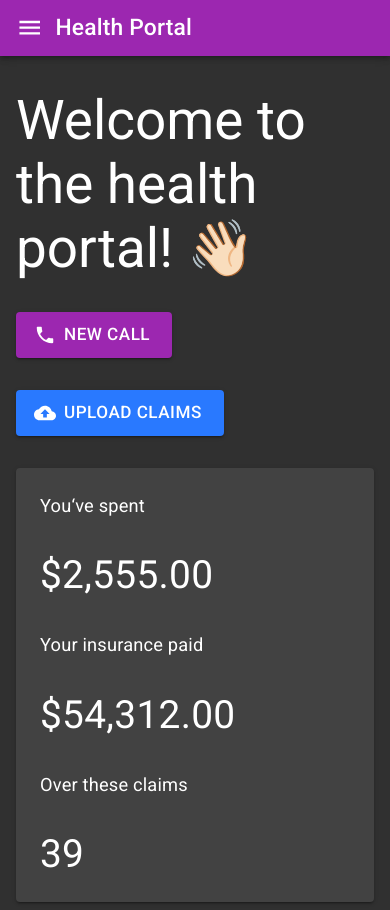
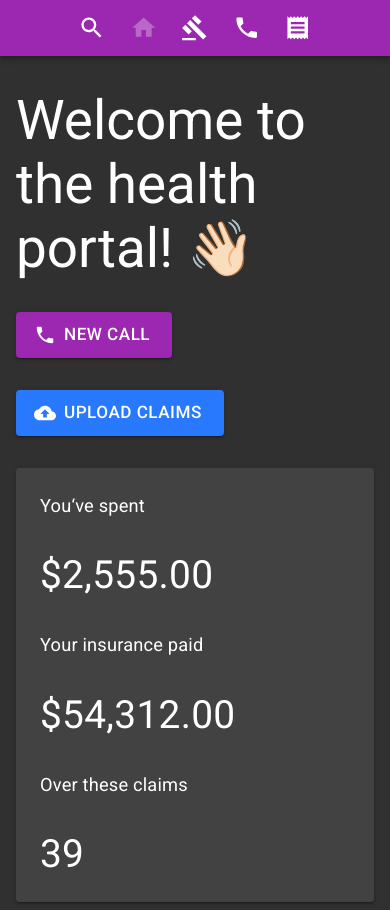
Before and after one commit to ChaosExAnima/health-portal, a Next.js app: page / in a window 390 px wide. Built offline with nearby package versions, Linux system fonts and the light colour scheme.

Commit message:
Overhauls navigation. Autocomplete TBD!

```diff
--- a/components/navigation/index.tsx
+++ b/components/navigation/index.tsx
@@ -1,61 +1,62 @@
-import { useState } from 'react';
-import { AppBar, Drawer, IconButton, List, ListSubheader, makeStyles, Toolbar, Typography } from '@material-ui/core';
-import MenuIcon from '@material-ui/icons/menu';
+import { AppBar, Container, Toolbar, Typography, useMediaQuery, useTheme } from '@material-ui/core';
+import { createStyles, makeStyles, Theme } from '@material-ui/core/styles';
 
+import SearchBar, { SearchOption } from 'components/search-bar';
 import navigation from 'config/navigation';
-import NavItemLink from './nav-item-link';
+import NavItem from './nav-item';
 
-import type { NavigationProps } from './index.d';
+const useStyles = makeStyles( ( theme: Theme ) =>
+	createStyles( {
+		title: {
+			flexGrow: 1,
+			display: 'none',
+			[ theme.breakpoints.up( 'sm' ) ]: {
+				display: 'block',
+			},
+		},
+		toolbar: {
+			flexGrow: 1,
+			justifyContent: 'center',
+			[ theme.breakpoints.up( 'sm' ) ]: {
+				justifyContent: 'right',
+			},
+		},
+	} )
+);
 
-const useStyles = makeStyles( {
-	list: {
-		width: 250,
+type NavigationProps = {
+	title: string;
+}
+
+const placeholderData: SearchOption[] = [
+	{
+		title: 'Claim 1',
+		href: '/claim/1',
 	},
-} );
+	{
+		title: 'Call on 1/2/20',
+		href: '/claim/1/2/20',
+	},
+];
 
 export default function Navigation( { title }: NavigationProps ) {
 	const classes = useStyles();
-	const [ isDrawerOpen, openDrawer ] = useState( false );
-
-	const toggleDrawer = ( event: React.MouseEvent | React.KeyboardEvent ) => {
-		if ( event instanceof KeyboardEvent && event.type === 'keydown' && ( event.key === 'Tab' || event.key === 'Shift' ) ) {
-			return;
-		}
-		openDrawer( ! isDrawerOpen );
-	};
+	const { breakpoints } = useTheme();
+	const isXSmall = useMediaQuery( breakpoints.only( 'xs' ) );
 
 	return (
 		<AppBar position="static">
-			<Toolbar>
-				<IconButton edge="start" color="inherit" aria-label="menu" onClick={ toggleDrawer }>
-					<MenuIcon />
-				</IconButton>
-				{ title && (
-					<Typography variant="h6">
-						{ title }
-					</Typography>
-				) }
-			</Toolbar>
-			<Drawer open={ isDrawerOpen } onClose={ toggleDrawer }>
-				<div
-					className={ classes.list }
-					role="presentation"
-					onClick={ toggleDrawer }
-					onKeyDown={ toggleDrawer }
-				>
-					<List
-						aria-labelledby="drawer-header"
-						component="nav"
-						subheader={
-							<ListSubheader component="div" id="drawer-header">
-								Welcome!
-							</ListSubheader>
-						}
-					>
-						{ navigation.map( ( navItem ) => <NavItemLink { ...navItem } key={ navItem.href } /> ) }
-					</List>
-				</div>
-			</Drawer>
+			<Container maxWidth="md">
+				<Toolbar className={ classes.toolbar }>
+					{ title && (
+						<Typography variant="h6" className={ classes.title }>
+							{ title }
+						</Typography>
+					) }
+					<SearchBar options={ placeholderData } minimized={ isXSmall } />
+					{ navigation.map( ( navItem ) => <NavItem { ...navItem } key={ navItem.href } /> ) }
+				</Toolbar>
+			</Container>
 		</AppBar>
 	);
 }
--- a/components/navigation/nav-item-link.tsx
+++ /dev/null
@@ -1,16 +0,0 @@
-import { ListItem, ListItemIcon, ListItemText } from '@material-ui/core';
-// import Link from 'components/link';
-import Link from 'next/link';
-
-import type { NavItemLinkProps } from './index.d';
-
-export default function NavItemLink( { name, icon, href }: NavItemLinkProps ) {
-	return (
-		<Link href={ href }>
-			<ListItem button>
-				<ListItemIcon>{ icon }</ListItemIcon>
-				<ListItemText primary={ name } />
-			</ListItem>
-		</Link>
-	);
-}
--- /dev/null
+++ b/components/navigation/nav-item.tsx
@@ -0,0 +1,28 @@
+import { IconButton } from '@material-ui/core';
+import { useRouter } from 'next/router';
+import Link from 'next/link';
+
+type NavItemLinkProps = {
+	name: string;
+	href: string;
+	icon: React.ReactNode;
+}
+
+const NavItem = ( { name, icon, href }: NavItemLinkProps ) => {
+	const { pathname } = useRouter();
+	let active = false;
+	if ( href === '/' ) {
+		active = pathname === '/';
+	} else if ( pathname.includes( href ) ) {
+		active = true;
+	}
+	return (
+		<Link href={ href }>
+			<IconButton aria-label={ name } disabled={ active }>
+				{ icon }
+			</IconButton>
+		</Link>
+	);
+};
+
+export default NavItem;
--- /dev/null
+++ b/components/search-bar.tsx
@@ -0,0 +1,152 @@
+import React, { useState } from 'react';
+import { IconButton, createStyles, fade, makeStyles, Theme, InputBase, Drawer, TextField, Popper, PopperProps, CircularProgress } from '@material-ui/core';
+import SearchIcon from '@material-ui/icons/Search';
+import { Autocomplete } from '@material-ui/lab';
+
+type SearchBarProps = {
+	minimized?: boolean;
+	inputId?: string;
+	options: SearchOption[];
+};
+
+export type SearchOption = {
+	title: string;
+	href: string;
+	type?: string;
+}
+
+const useStyles = makeStyles( ( theme: Theme ) =>
+	createStyles( {
+		search: {
+			position: 'relative',
+			borderRadius: theme.shape.borderRadius,
+			marginLeft: 0,
+			width: '100%',
+			[ theme.breakpoints.up( 'sm' ) ]: {
+				marginLeft: theme.spacing( 1 ),
+				width: 'auto',
+				backgroundColor: fade( theme.palette.common.white, 0.15 ),
+				'&:hover': {
+					backgroundColor: fade( theme.palette.common.white, 0.25 ),
+				},
+			},
+		},
+		searchIcon: {
+			padding: theme.spacing( 0, 2 ),
+			height: '100%',
+			position: 'absolute',
+			pointerEvents: 'none',
+			display: 'flex',
+			alignItems: 'center',
+			justifyContent: 'center',
+		},
+		inputRoot: {
+			color: 'inherit',
+		},
+		inputInput: {
+			padding: theme.spacing( 0, 1, 0, 0 ),
+			// vertical padding + font size from searchIcon
+			paddingLeft: `calc(1em + ${ theme.spacing( 4 ) }px)`,
+			transition: theme.transitions.create( 'width' ),
+			width: '100%',
+			[ theme.breakpoints.up( 'sm' ) ]: {
+				width: '12ch',
+				'&:focus': {
+					width: '20ch',
+				},
+			},
+		},
+		inputPopper: {
+			width: '100% !important',
+		},
+	} ),
+);
+
+const SearchBar: React.FC<SearchBarProps> = ( { minimized = false, inputId = 'search', options } ) => {
+	const classes = useStyles();
+	const [ open, setOpen ] = useState( false );
+	const loading = open && options.length === 0;
+
+	if ( minimized ) {
+		return (
+			<MinimizedSearchBar />
+		);
+	}
+
+	const PopperComponent = ( props: PopperProps ) => <Popper placement="bottom-start" { ...props } />;
+
+	return (
+		<div className={ classes.search }>
+			<div className={ classes.searchIcon }>
+				<SearchIcon />
+			</div>
+			<Autocomplete
+				// Data
+				freeSolo
+				options={ options }
+				clearOnEscape
+
+				// Popper
+				PopperComponent={ PopperComponent }
+				disablePortal
+				open={ open }
+				onOpen={ () => setOpen( true ) }
+				onClose={ () => setOpen( false ) }
+				classes={ {
+					popper: classes.inputPopper,
+				} }
+
+				// Input
+				id={ inputId }
+				renderInput={ ( params ) => (
+					<TextField
+						{ ...params }
+						variant="outlined"
+						margin="none"
+						placeholder="Search…"
+						className={ classes.inputRoot }
+						inputProps={ { ...params.inputProps, className: classes.inputInput } }
+						InputProps={ {
+							...params.InputProps,
+							endAdornment: (
+								<>
+									{ loading && <CircularProgress color="inherit" size="20" /> }
+									{ params.InputProps.endAdornment }
+								</>
+							),
+						} }
+					/>
+				) }
+			/>
+		</div>
+	);
+};
+
+const MinimizedSearchBar: React.FC = () => {
+	const classes = useStyles();
+	const [ searchOpen, setSearchOpen ] = useState( false );
+	return (
+		<>
+			<IconButton onClick={ () => setSearchOpen( true ) }>
+				<SearchIcon />
+			</IconButton>
+			<Drawer anchor="top" open={ searchOpen } onClose={ () => setSearchOpen( false ) }>
+				<div className={ classes.search }>
+					<div className={ classes.searchIcon }>
+						<SearchIcon />
+					</div>
+					<InputBase
+						placeholder="Search…"
+						classes={ {
+							root: classes.inputRoot,
+							input: classes.inputInput,
+						} }
+						inputProps={ { 'aria-label': 'search' } }
+					/>
+				</div>
+			</Drawer>
+		</>
+	);
+};
+
+export default SearchBar;
--- a/package.json
+++ b/package.json
@@ -10,6 +10,7 @@
   "dependencies": {
     "@material-ui/core": "^4.11.2",
     "@material-ui/icons": "^4.11.2",
+    "@material-ui/lab": "^4.0.0-alpha.57",
     "clsx": "^1.1.1",
     "next": "10.0.3",
     "react": "17.0.1",
--- a/pages/_app.tsx
+++ b/pages/_app.tsx
@@ -29,7 +29,7 @@ export default function MyApp( { Component, pageProps }: AppProps ) {
 			<ThemeProvider theme={ theme } >
 				{ /* CssBaseline kickstart an elegant, consistent, and simple baseline to build upon. */ }
 				<CssBaseline />
-				<Navigation title={ title } />
+				<Navigation title={ pageProps.title } />
 				<Component { ...pageProps } />
 			</ThemeProvider>
 		</>
--- a/pages/index.tsx
+++ b/pages/index.tsx
@@ -13,6 +13,7 @@ import InfoRow from 'components/info-row';
 import numberFormat from 'lib/number-format';
 
 type HomeProps = {
+	title: string;
 	welcomeMessage: string;
 	totalSpent: number;
 	totalCovered: number;
@@ -76,6 +77,7 @@ export async function getServerSideProps(): Promise<{ props: HomeProps }> {
 	];
 	return {
 		props: {
+			title: 'Home',
 			welcomeMessage: welcomeMessages[ Math.floor( Math.random() * welcomeMessages.length ) ],
 			totalSpent: 2555,
 			totalCovered: 54312,
```
Also changed, not shown: components/navigation/index.d.ts (deleted, +0 -9 lines), 1 other file (tests, documents, lock files or other folders).
